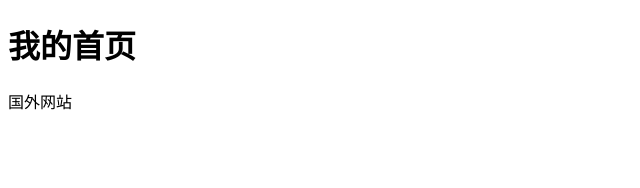
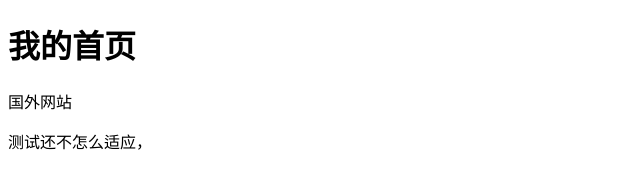
Before and after one commit to darlyhellen/darly.hellen.io, a plain HTML site: page index.html in a window 1280 px wide. Shown: the whole page, without its empty margins (0-640 px from the left). Drawn offline with Linux system fonts and the light colour scheme.

Commit message:
Update index.html

```diff
--- a/index.html
+++ b/index.html
@@ -3,5 +3,6 @@
 <body>
 <h1>我的首页</h1>
 <p>国外网站</p>
+  <p>测试还不怎么适应，</p>
 </body>
 </html>
```
